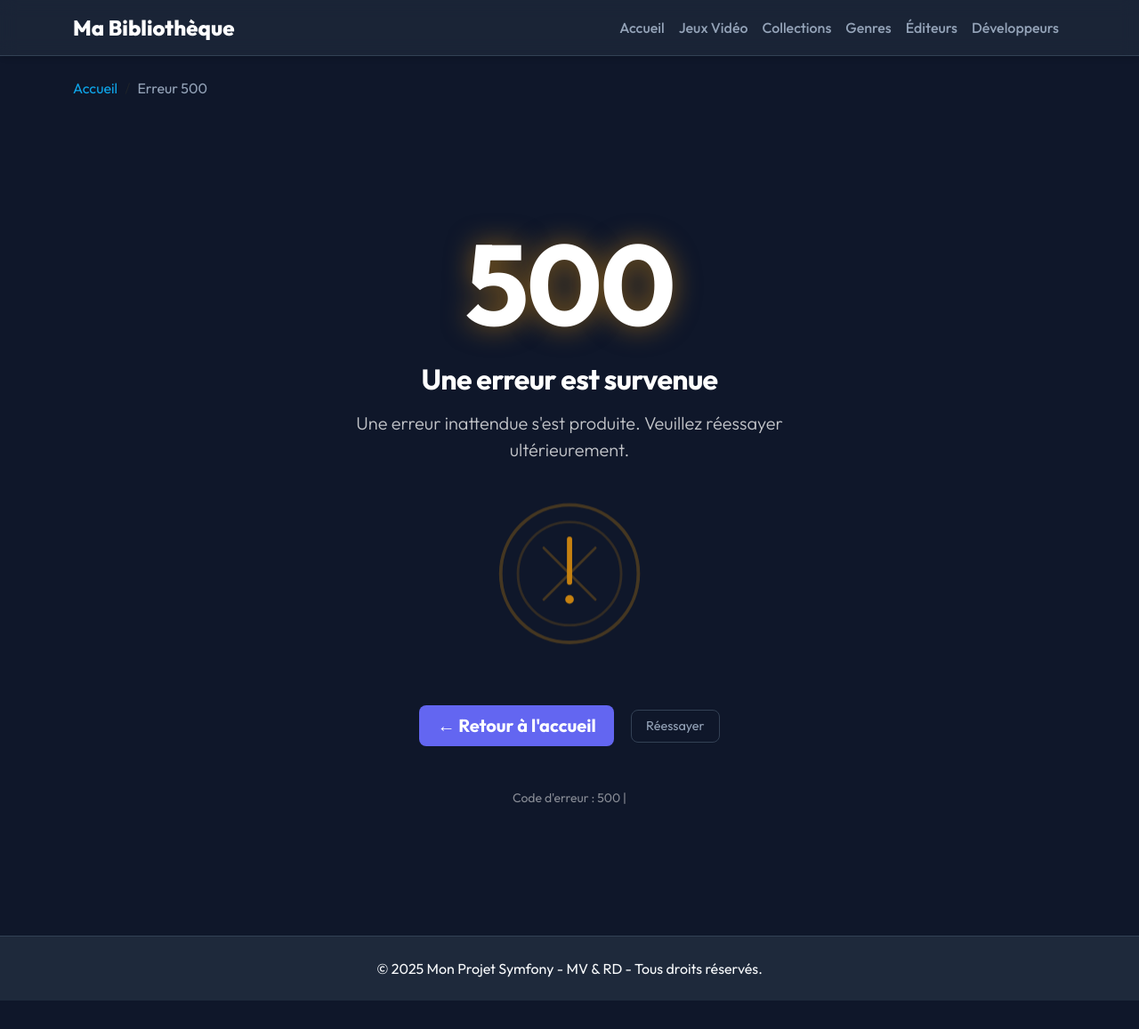
After one commit to Maxvincee/Symphony_Projects, a Symfony app: template templates/bundles/TwigBundle/Exception/error.html.twig in a window 1280 px wide. The commit adds this page. Shown: the whole page at 89% size. Run offline with Twig, Linux system fonts and the light colour scheme; the template is opened without the code that fills it, so the values that code supplies are empty; some libraries are stand-ins or nearby versions.

Commit message:
feat: finish tp8 et tp9

```diff
--- a/public/css/style.css
+++ b/public/css/style.css
@@ -333,3 +333,29 @@ footer {
 .opacity-50 {
     opacity: 0.5;
 }
+
+/* --- Home Page Styles --- */
+.bg-gradient-primary {
+    background: linear-gradient(135deg, #6366f1 0%, #4f46e5 100%);
+}
+
+.bg-gradient-success {
+    background: linear-gradient(135deg, #10b981 0%, #059669 100%);
+}
+
+.bg-gradient-info {
+    background: linear-gradient(135deg, #0ea5e9 0%, #0284c7 100%);
+}
+
+.bg-gradient-warning {
+    background: linear-gradient(135deg, #f59e0b 0%, #d97706 100%);
+}
+
+.hover-lift {
+    transition: transform 0.3s ease, box-shadow 0.3s ease;
+}
+
+.hover-lift:hover {
+    transform: translateY(-5px);
+    box-shadow: 0 20px 25px -5px rgba(0, 0, 0, 0.4);
+}
--- a/templates/base.html.twig
+++ b/templates/base.html.twig
@@ -31,7 +31,7 @@
                 <div class="collapse navbar-collapse" id="navbarColor01">
                     <ul class="navbar-nav ms-auto mb-2 mb-lg-0">
                         <li class="nav-item">
-                            <a class="nav-link {{ app.request.get('_route') == 'app_home' ? 'active' : '' }}" href="#">Accueil</a>
+                            <a class="nav-link {{ app.request.get('_route') == 'app_home' ? 'active' : '' }}" href="{{ path('app_home') }}">Accueil</a>
                         </li>
                         <li class="nav-item">
                             <a class="nav-link {{ app.request.get('_route') starts with 'app_jeu_video' ? 'active' : '' }}" href="{{ path('app_jeu_video_index') }}">Jeux Vidéo</a>
@@ -58,7 +58,7 @@
     <div class="container mt-4">
         <nav aria-label="breadcrumb">
             <ol class="breadcrumb">
-                <li class="breadcrumb-item"><a href="#">Accueil</a></li>
+                <li class="breadcrumb-item"><a href="{{ path('app_home') }}">Accueil</a></li>
                 {% block breadcrumb %}
                 {% endblock %}
             </ol>
--- /dev/null
+++ b/templates/bundles/TwigBundle/Exception/error.html.twig
@@ -0,0 +1,83 @@
+{% extends 'base.html.twig' %}
+
+{% block title %}Erreur - {{ status_code|default('500') }}{% endblock %}
+
+{% block breadcrumb %}
+    <li class="breadcrumb-item active" aria-current="page">Erreur {{ status_code|default('500') }}</li>
+{% endblock %}
+
+{% block body %}
+<div class="container text-center py-5">
+    <div class="error-page">
+        <div class="error-code mb-4">
+            <h1 class="display-1 fw-bold text-white">{{ status_code|default('500') }}</h1>
+        </div>
+
+        <div class="error-message mb-4">
+            <h2 class="text-white mb-3">
+                {% if status_code == 500 %}
+                    Erreur interne du serveur
+                {% else %}
+                    Une erreur est survenue
+                {% endif %}
+            </h2>
+            <p class="text-white opacity-75 lead">
+                {% if status_code == 500 %}
+                    Désolé, une erreur technique s'est produite. Nos équipes ont été notifiées.
+                {% else %}
+                    Une erreur inattendue s'est produite. Veuillez réessayer ultérieurement.
+                {% endif %}
+            </p>
+        </div>
+
+        <div class="error-illustration mb-5">
+            <svg width="200" height="200" viewBox="0 0 200 200" fill="none" xmlns="http://www.w3.org/2000/svg">
+                <circle cx="100" cy="100" r="80" stroke="#f59e0b" stroke-width="4" fill="none" opacity="0.3"/>
+                <circle cx="100" cy="100" r="60" stroke="#f59e0b" stroke-width="3" fill="none" opacity="0.2"/>
+                <path d="M100 60 L100 110" stroke="#f59e0b" stroke-width="6" stroke-linecap="round"/>
+                <circle cx="100" cy="130" r="5" fill="#f59e0b"/>
+                <path d="M70 70 L130 130 M130 70 L70 130" stroke="#f59e0b" stroke-width="3" stroke-linecap="round" opacity="0.3"/>
+            </svg>
+        </div>
+
+        <div class="error-actions">
+            <a href="{{ path('app_home') }}" class="btn btn-custom btn-lg me-3">
+                ← Retour à l'accueil
+            </a>
+            <a href="javascript:location.reload()" class="btn btn-outline-custom btn-lg">
+                Réessayer
+            </a>
+        </div>
+
+        <div class="error-suggestions mt-5">
+            <p class="text-white opacity-50 small">
+                Code d'erreur : {{ status_code|default('500') }} |
+                {% if status_text is defined %}{{ status_text }}{% endif %}
+            </p>
+        </div>
+    </div>
+</div>
+
+<style>
+.error-page {
+    max-width: 600px;
+    margin: 0 auto;
+    padding: 2rem;
+}
+
+.error-code h1 {
+    font-size: 8rem;
+    line-height: 1;
+    text-shadow: 0 0 30px rgba(245, 158, 11, 0.5);
+}
+
+.error-illustration {
+    animation: pulse 2s ease-in-out infinite;
+}
+
+@keyframes pulse {
+    0%, 100% { opacity: 1; transform: scale(1); }
+    50% { opacity: 0.7; transform: scale(0.95); }
+}
+</style>
+{% endblock %}
--- a/templates/collect/index.html.twig
+++ b/templates/collect/index.html.twig
@@ -8,7 +8,7 @@
 
 {% block body %}
 <div class="d-flex justify-content-between align-items-center mb-4">
-    <h1>📚 Collections de Jeux Vidéo</h1>
+    <h1>Collections de Jeux Vidéo</h1>
     <a href="{{ path('app_collect_new') }}" class="btn btn-custom">
         + Ajouter un jeu à une collection
     </a>
@@ -47,7 +47,7 @@
                     <div class="mt-3">
                         {% if utilisateur.collects|length > 0 %}
                             <a href="{{ path('app_collect_show_user', {'id': utilisateur.id}) }}" class="btn btn-outline-custom w-100">
-                                👁️ Voir la collection
+                                Voir la collection
                             </a>
                         {% else %}
                             <p class="text-muted text-center mb-0">Aucun jeu dans la collection</p>
--- a/templates/genre/index.html.twig
+++ b/templates/genre/index.html.twig
@@ -8,7 +8,7 @@
 
 {% block body %}
     <div class="d-flex justify-content-between align-items-center mb-5">
-        <h1>🎯 Genres</h1>
+        <h1>Genres</h1>
         <a href="{{ path('app_genre_new') }}" class="btn btn-custom">
             + Nouveau Genre
         </a>
--- a/templates/genre/show.html.twig
+++ b/templates/genre/show.html.twig
@@ -8,7 +8,7 @@
 {% block title %}Genre : {{ genre.nom }}{% endblock %}
 
 {% block body %}
-    <h1>🎯 {{ genre.nom|upper }}</h1>
+    <h1>{{ genre.nom|upper }}</h1>
 
     <div class="table-responsive mt-4">
         <table class="table">
--- a/templates/jeu_video/index.html.twig
+++ b/templates/jeu_video/index.html.twig
@@ -8,7 +8,7 @@
 
 {% block body %}
     <div class="d-flex justify-content-between align-items-center mb-5">
-        <h1>🎮 Liste des jeux vidéo</h1>
+        <h1>Liste des jeux vidéo</h1>
         <a href="{{ path('app_jeu_video_new') }}" class="btn btn-custom">
             + Nouveau Jeu
         </a>
--- a/templates/jeu_video/new.html.twig
+++ b/templates/jeu_video/new.html.twig
@@ -1,6 +1,11 @@
 {% extends 'base.html.twig' %}
 
 {% block title %}Ajouter un jeu vidéo{% endblock %}
+
+{% block breadcrumb %}
+    <li class="breadcrumb-item"><a href="{{ path('app_jeu_video_index') }}">Jeux Vidéo</a></li>
+    <li class="breadcrumb-item active" aria-current="page">Ajouter</li>
+{% endblock %}
 
 {% block body %}
     <h1>Ajouter un jeu vidéo</h1>
--- a/templates/jeu_video/show.html.twig
+++ b/templates/jeu_video/show.html.twig
@@ -8,7 +8,7 @@
 {% block title %}Jeu vidéo : {{ jeu_video.titre }}{% endblock %}
 
 {% block body %}
-    <h1>🎮 {{ jeu_video.titre }}</h1>
+    <h1>{{ jeu_video.titre }}</h1>
 
     <div class="row mt-4">
         <div class="col-md-4">
```
Also changed, not shown: src/Controller/HomeController.php (added, +43 -0 lines), templates/bundles/TwigBundle/Exception/error403.html.twig (added, +73 -0 lines), templates/bundles/TwigBundle/Exception/error404.html.twig (added, +71 -0 lines), templates/home/index.html.twig (added, +164 -0 lines), README.md, public/uploads/jaquette-the-last-of-us-part-i-693b04d3440b0.jpg (added).
